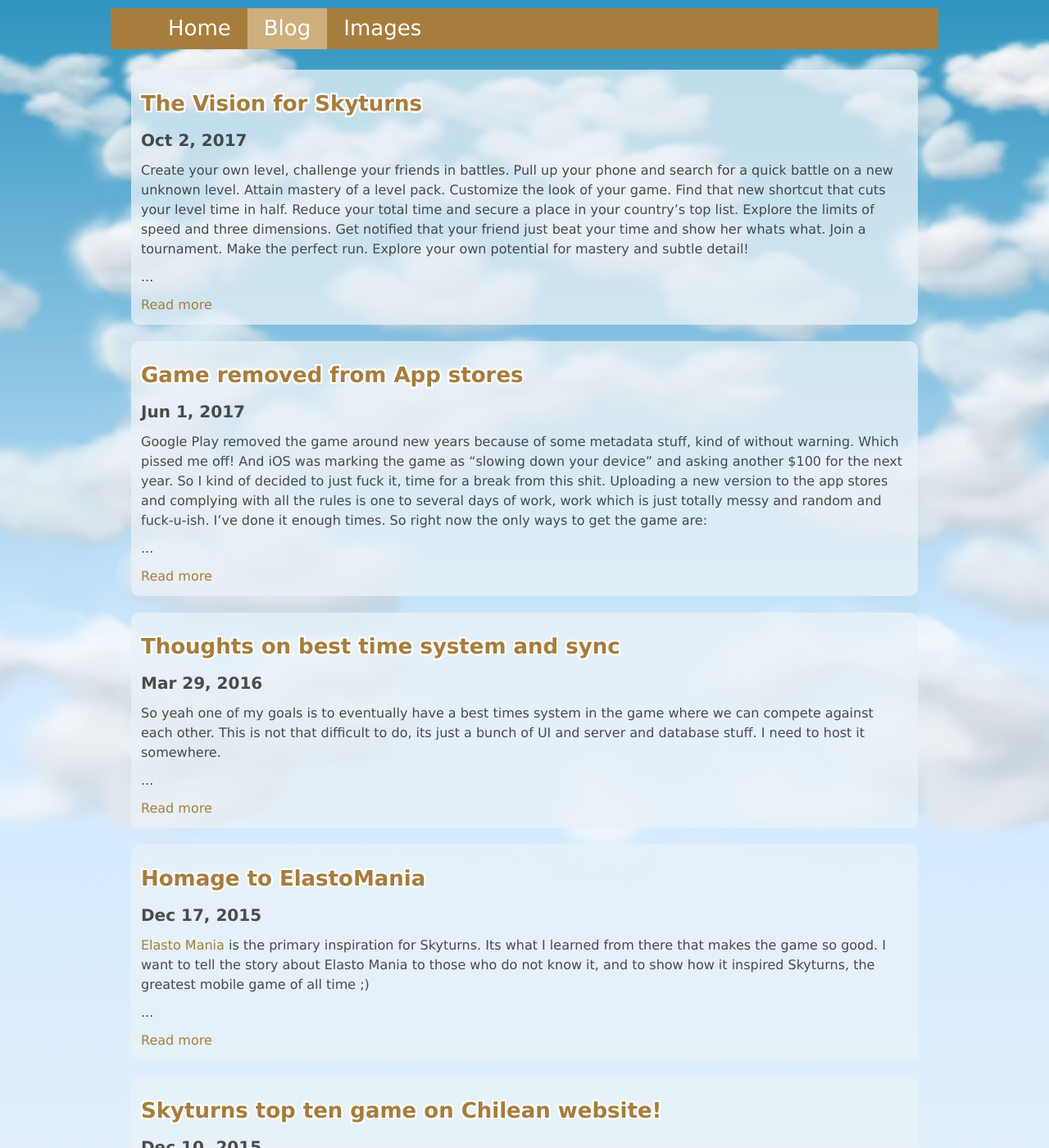
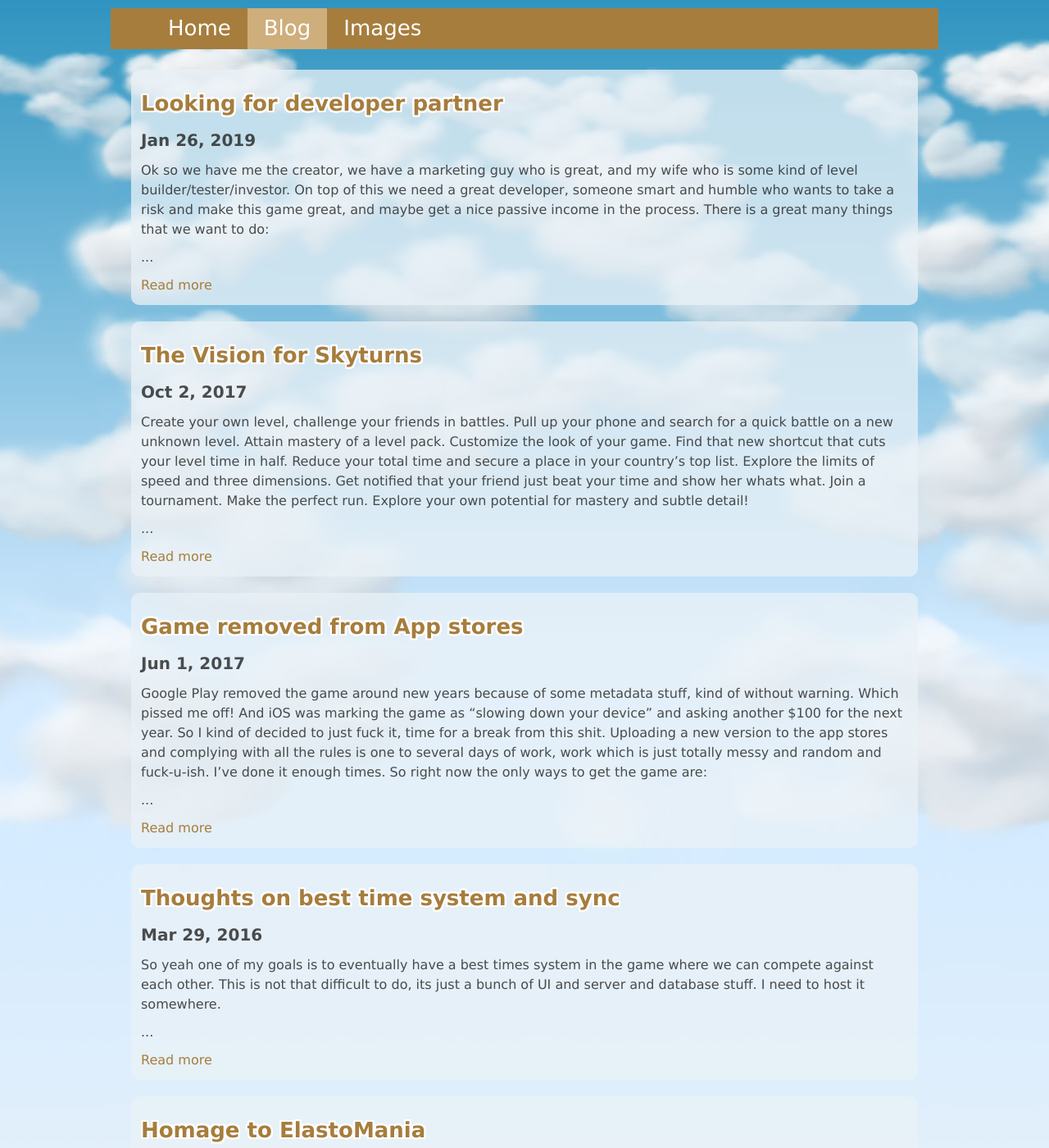
Before and after one commit to JDaance/jdaance.github.io, a Jekyll site: the page built from blog.html, in a window 1280 px wide and 1400 px high. Shown: the whole window at 82% size. Built offline with Jekyll 4.4.1, drawn with Linux system fonts in a browser that asks for light colours.

Commit message:
added looking for developer post

```diff
--- /dev/null
+++ b/_posts/2019-01-26-looking-for-developer-partner.md
@@ -0,0 +1,28 @@
+---
+layout: post
+title: Looking for developer partner
+category: development
+---
+
+Ok so we have me the creator, we have a marketing guy who is great, and my wife who is some kind of level builder/tester/investor. On top of this we need a great developer, someone smart and humble who wants to take a risk and make this game great, and maybe get a nice passive income in the process. There is a great many things that we want to do:
+
+* generate an income, based on humane video ads, coupled with subscription to get rid of ads
+* finish the best times system, needing server and updated client
+* adapt the level editor for public use and add a "custom levels" system on server and in game interface
+* introduce a battle system, best time on a level in a set amount of time
+* create a deep learning based level generator for endless level variation
+
+<a href="{{ site.baseurl }}/assets/skybender.png"><img class="image-with-caption" src="{{ site.baseurl }}/assets/skybender.png" width="500"/></a>
+<p class="image-caption center">The awesome web based level editor, waiting for everyone to use.</p>
+
+The qualifications necessary are:
+
+ * smart and humble :)
+ * a belief in the game, in Skyturns
+ * streetsmart and good at programming - growing up in front of a computer is a must because of the range of technologies involved
+ * a demonstration of some previous programming work and reasoning about this to prove ability
+ * willing to work for a share in revenue and partnership
+
+ We are based in Umeå, Sweden but by posting here we are of course also considering remote workers - we will use Skype or whatever to communicate and it will be great.
+
+ So if you want to get involved please mail me (Joakim) at joakim@skyturns.com
--- a/_sass/_elements.scss
+++ b/_sass/_elements.scss
@@ -195,3 +195,12 @@
 .panel-press .screenshot {
 	margin-top: 20px;
 }
+
+.post-content img.image-with-caption {
+	margin-bottom: 5px;
+}
+p.image-caption {
+	margin-top: 0px;
+	font-size: 12px;
+	font-style: italic;
+}
```
Also changed, not shown: assets/skybender.png (added).
